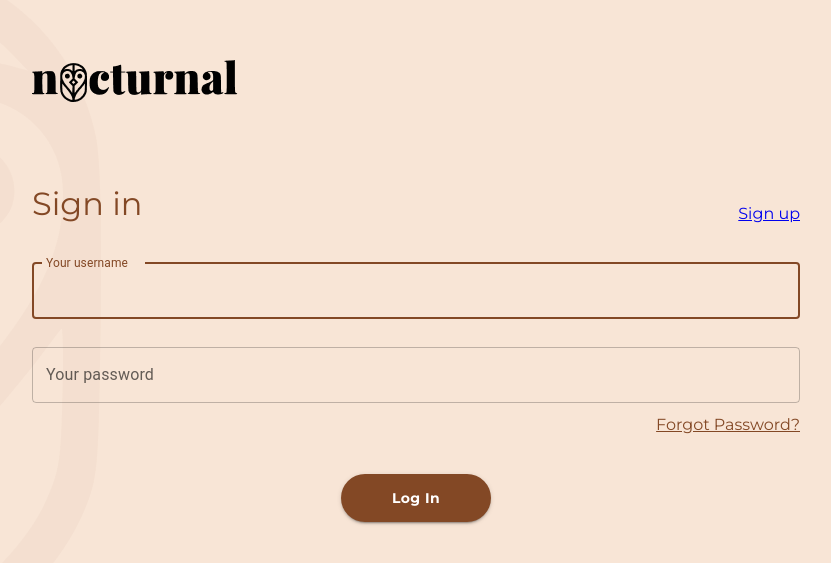
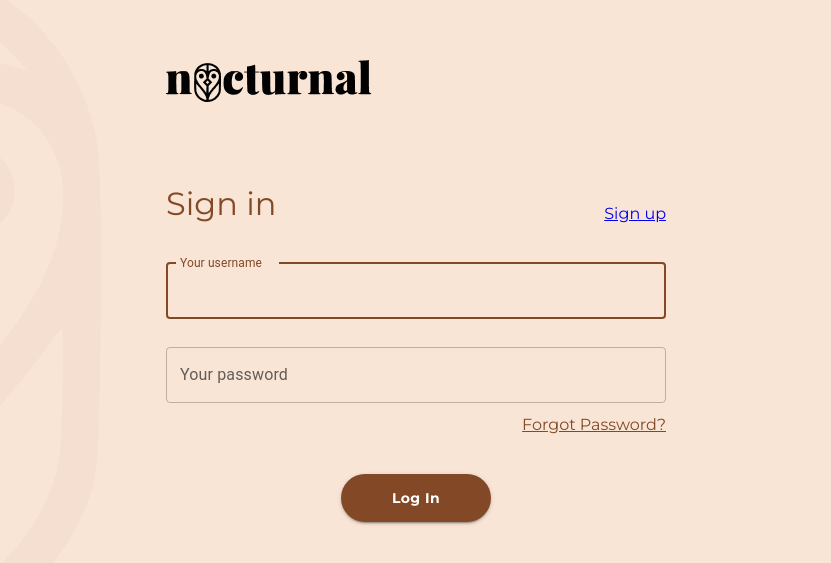
Before and after one commit to samuel-neves/Desafio-Fuerza, a React (Create React App) app: page / in a window 1280 px wide. Shown: the part 109-672 px from the top of the page, without its empty margins (224-1055 px from the left). Built offline with nearby package versions, Linux system fonts and the light colour scheme; a web font is replaced by a local one; what miragejs would draw is missing.

Commit message:
style: first pages improvements

```diff
--- a/src/pages/SignIn/styles.ts
+++ b/src/pages/SignIn/styles.ts
@@ -4,7 +4,7 @@ export const Container = styled.div`
   padding: 0 28px;
   height: 100vh;
   display: flex;
-  max-width: 768px;
+  max-width: 500px;
   margin: 0 auto;
   flex-direction: column;
   justify-content: center;
--- a/src/pages/SignUp/styles.ts
+++ b/src/pages/SignUp/styles.ts
@@ -4,7 +4,7 @@ export const Container = styled.div`
   padding: 0 28px;
   height: 100vh;
   display: flex;
-  max-width: 768px;
+  max-width: 500px;
   margin: 0 auto;
   flex-direction: column;
   justify-content: center;
```
